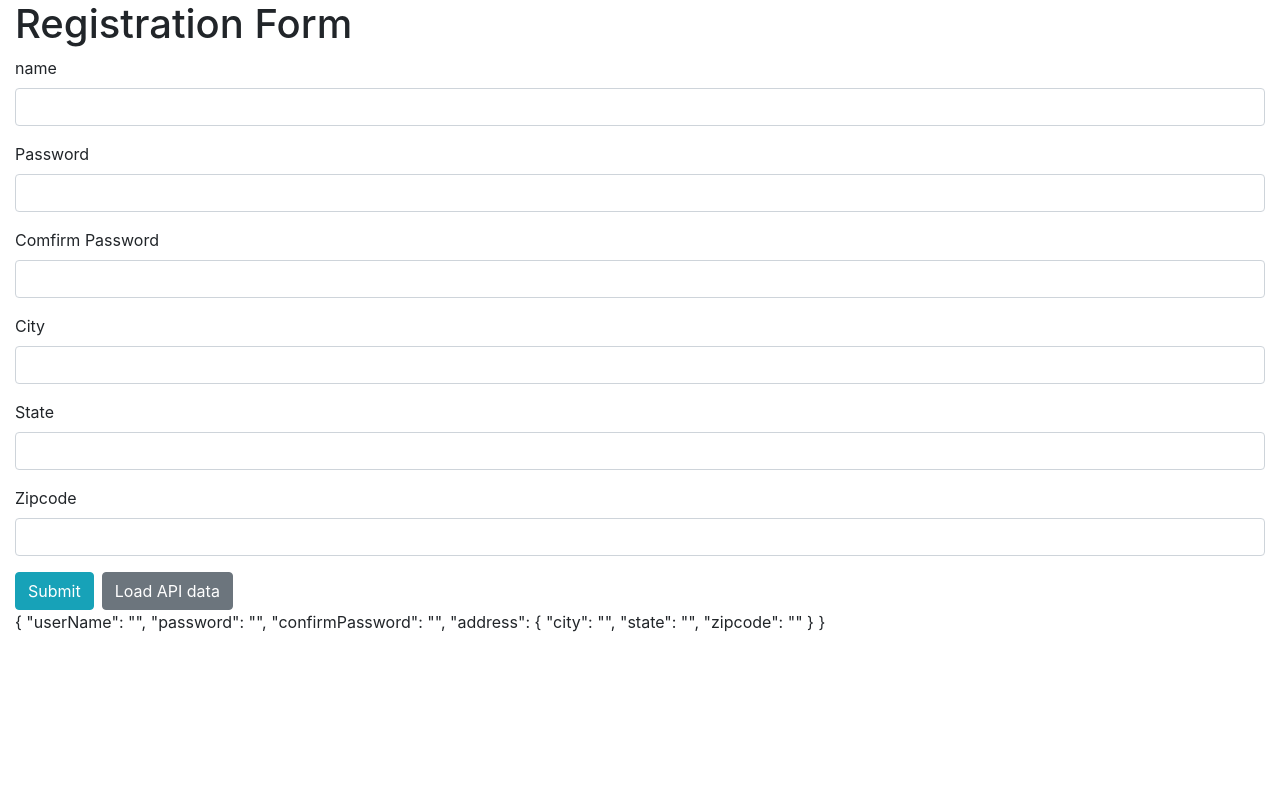
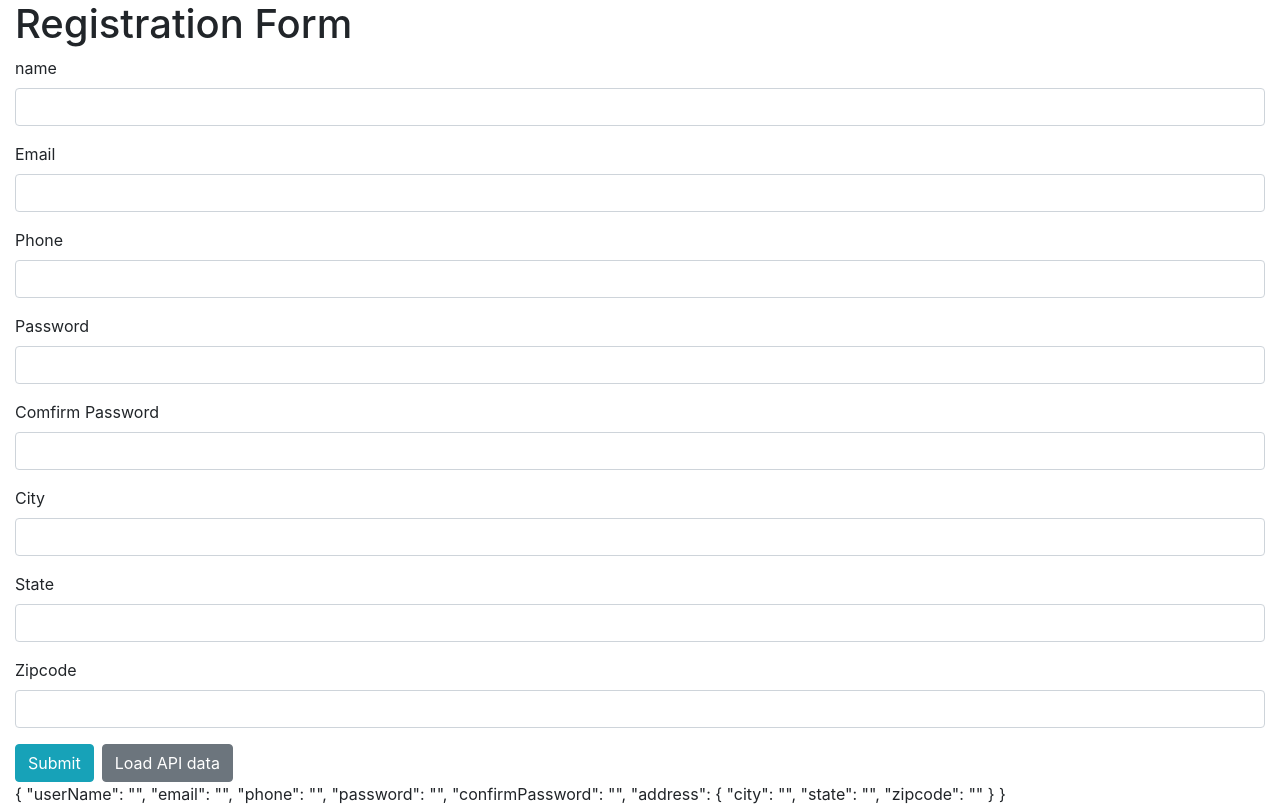
Before and after one commit to vienpham2019/learn_angular, an Angular app in the folder reactive-form/: page / in a window 1280 px wide. Built offline with nearby package versions, Linux system fonts and the light colour scheme.

Commit message:
add patten validation for email and password

```diff
--- a/reactive-form/src/app/app.component.html
+++ b/reactive-form/src/app/app.component.html
@@ -6,18 +6,54 @@
       <label>name</label>
       <input
         type="text"
-        [class.is-invalid] = "formValidation('userName').invalid && formValidation('userName').touched "
-        [class.is-valid] = "formValidation('userName').valid  && formValidation('userName').touched"
+        [ngClass] = "classes('userName')"
         formControlName = "userName" class="form-control">
       <div *ngIf = "formValidation('userName').invalid && formValidation('userName').touched">
         <small class="text-danger" *ngIf = "formValidation('userName').errors?.required">Username is required</small>
         <small class="text-danger" *ngIf = "formValidation('userName').errors?.minlength">Username must be at least 3 characters</small>
+        <small class="text-danger" *ngIf = "formValidation('userName').errors?.forbidden">{{formValidation('userName').errors?.forbidden.value}} username not allow</small>
+      </div>
+    </div>
+
+    <div class="form-group">
+      <label>Email</label>
+      <input
+        type="text"
+        [ngClass] = "classes('email')"
+        formControlName = "email"
+        class="form-control">
+      <div *ngIf = "formValidation('email').invalid && formValidation('email').touched">
+        <small class="text-danger" *ngIf = "formValidation('email').errors?.required">Email is required</small>
+        <small class="text-danger" *ngIf = "formValidation('email').errors?.forbidden">Invalid email input</small>
+      </div>
+    </div>
+
+    <div class="form-group">
+      <label>Phone</label>
+      <input
+      type="text"
+      [ngClass] = "classes('phone')"
+      formControlName = "phone"
+      class="form-control">
+      <div *ngIf = "formValidation('phone').invalid && formValidation('phone').touched">
+        <small class="text-danger" *ngIf = "formValidation('phone').errors?.required">Phone is required</small>
+        <small class="text-danger" *ngIf = "formValidation('phone').errors?.forbidden">Invalid phone input</small>
       </div>
     </div>
 
     <div class="form-group">
       <label>Password</label>
-      <input type="password" formControlName = "password" class="form-control">
+      <input
+        type="password"
+        formControlName = "password"
+        [ngClass] = "classes('password')"
+        class="form-control"
+      >
+      <div *ngIf = "formValidation('password').invalid && formValidation('password').touched">
+        <small class="text-danger" *ngIf="formValidation('password').errors?.required">Password is required</small>
+        <small class="text-danger" *ngIf="formValidation('password').errors?.minlength">Password must be at least 5 characters</small>
+
+      </div>
     </div>
 
     <div class="form-group">
--- a/reactive-form/src/app/app.component.ts
+++ b/reactive-form/src/app/app.component.ts
@@ -1,6 +1,7 @@
 import { Component } from '@angular/core';
 // import { FormGroup, FormControl } from '@angular/forms'
 import { FormBuilder , Validators } from '@angular/forms'
+import { forbiddenValidation } from './shared/forbiddenValidation'
 
 @Component({
   selector: 'app-root',
@@ -8,22 +9,14 @@ import { FormBuilder , Validators } from '@angular/forms'
   styleUrls: ['./app.component.css']
 })
 export class AppComponent {
-  // registrationForm = new FormGroup({
-  //   userName: new FormControl('Vien Pham'),
-  //   password: new FormControl(''),
-  //   confirmPassword: new FormControl(''),
-  //   address: new FormGroup({
-  //     city: new FormControl(''),
-  //     state: new FormControl(''),
-  //     zipcode: new FormControl('')
-  //   })
-  // })
 
   constructor (private _fb: FormBuilder ) { }
 
   registrationForm = this._fb.group({
-    userName: ["" , [Validators.required , Validators.minLength(3)] ],
-    password: [""],
+    userName: ["" , [Validators.required , Validators.minLength(3) , forbiddenValidation(/addmin/)]],
+    email: ["", [Validators.required, forbiddenValidation(/^[a-z0-9._%+-]+@[a-z0-9.-]+\.[a-z]{2,4}$/)]],
+    phone: ["", [Validators.required, forbiddenValidation(/^\(?([0-9]{3})\)?[-. ]?([0-9]{3})[-. ]?([0-9]{4})$/)]],
+    password: ["" , [Validators.required , Validators.minLength(5)]],
     confirmPassword: [""],
     address: this._fb.group({
       city: [""],
@@ -35,6 +28,8 @@ export class AppComponent {
   loadApiData(){
     this.registrationForm.setValue({
       userName: 'Bruce',
+      email: ["email@gmail.com"],
+      phone: ["123-212-1223"],
       password: 'test',
       confirmPassword: 'test',
       address: {
@@ -49,4 +44,12 @@ export class AppComponent {
     return this.registrationForm.get(inputName)
   }
 
+  classes(inputName){
+    let validation = this.formValidation(inputName)
+    return {
+      'is-invalid': validation.invalid && validation.touched,
+      'is-valid': validation.valid && validation.touched
+    }
+  }
+
 }
--- /dev/null
+++ b/reactive-form/src/app/shared/forbiddenValidation.ts
@@ -0,0 +1,8 @@
+import { AbstractControl , ValidatorFn} from '@angular/forms'
+
+export function  forbiddenValidation(forbiddenKey : RegExp):ValidatorFn {
+    return (control: AbstractControl): {[key: string]: any} | null => {
+        let forbidden = forbiddenKey.test(control.value)
+        return forbidden ? null : {'forbidden': {value: control.value}}
+    }
+}
```
